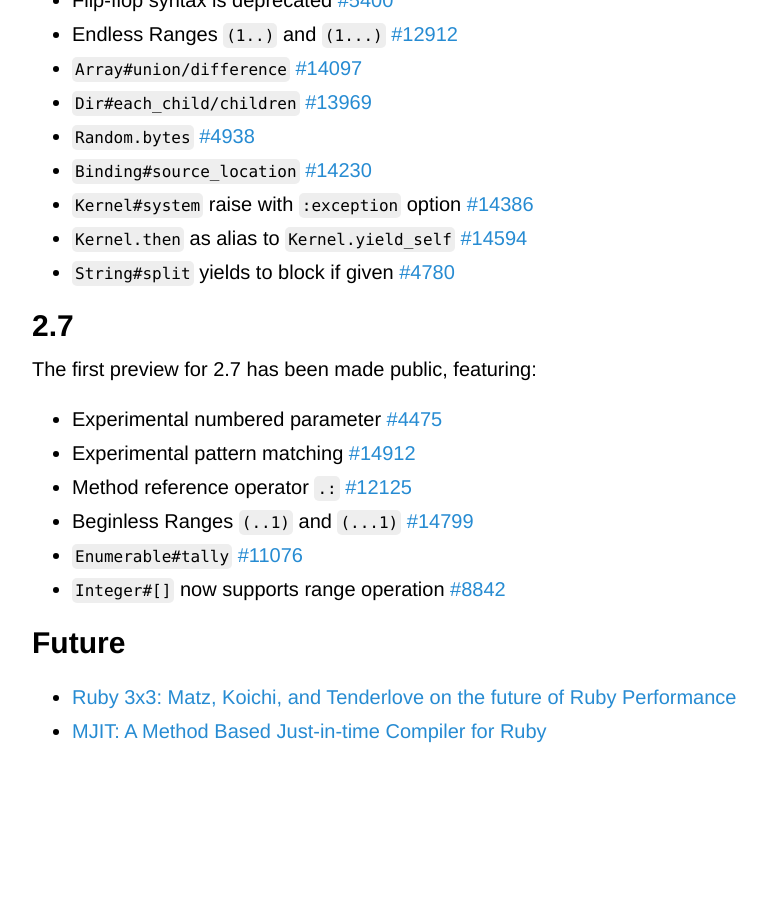
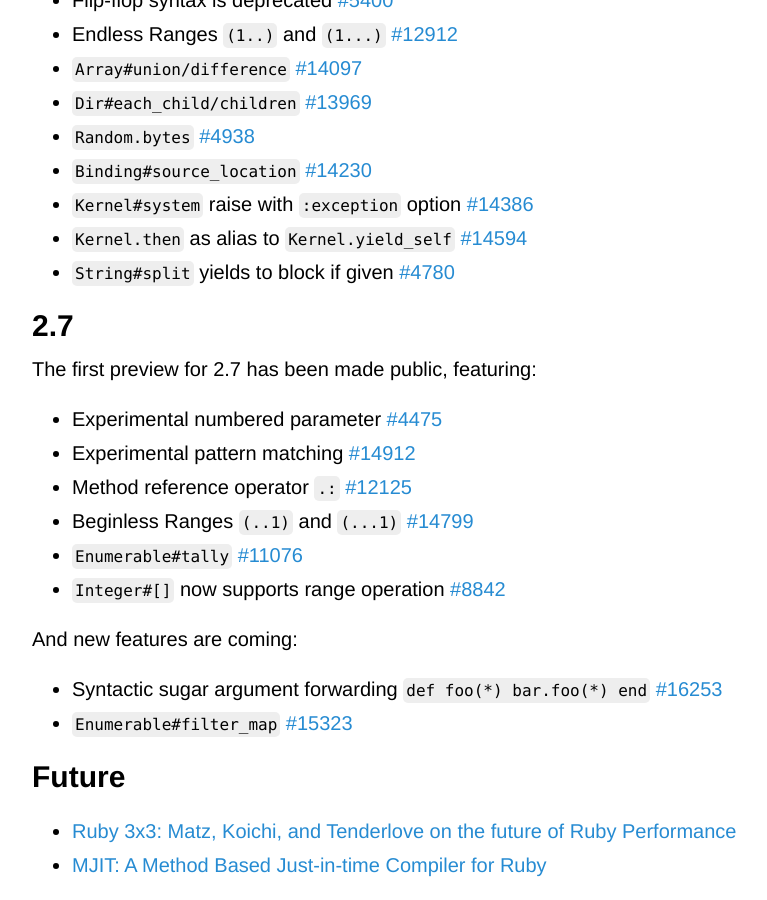
Before and after one commit to Maumagnaguagno/maumagnaguagno.github.io, a Jekyll site: the page built from ruby-versions.md, in a window 1280 px wide and 900 px high, scrolled down 3121 px. Shown: the whole window, without its empty margins (228-995 px from the left). Built offline with Jekyll 4.4.1, drawn with Linux system fonts in a browser that asks for light colours; our own code applies the rules of GitHub Pages for plain Markdown files; before the commit the page ends 3887 px from its top, so only the background shows below that.

Commit message:
Add new features to Ruby Versions 2.7 section

```diff
--- a/ruby-versions.md
+++ b/ruby-versions.md
@@ -109,6 +109,10 @@ The first preview for 2.7 has been made public, featuring:
 - ``Enumerable#tally`` [#11076]({{ issue }}11076)
 - ``Integer#[]`` now supports range operation [#8842]({{ issue }}8842)
 
+And new features are coming:
+- Syntactic sugar argument forwarding ``def foo(*) bar.foo(*) end`` [#16253]({{ issue }}16253)
+- ``Enumerable#filter_map`` [#15323]({{ issue }}15323)
+
 ## Future
 - [Ruby 3x3: Matz, Koichi, and Tenderlove on the future of Ruby Performance](https://blog.heroku.com/ruby-3-by-3)
 - [MJIT: A Method Based Just-in-time Compiler for Ruby](https://blog.heroku.com/ruby-mjit)
```
